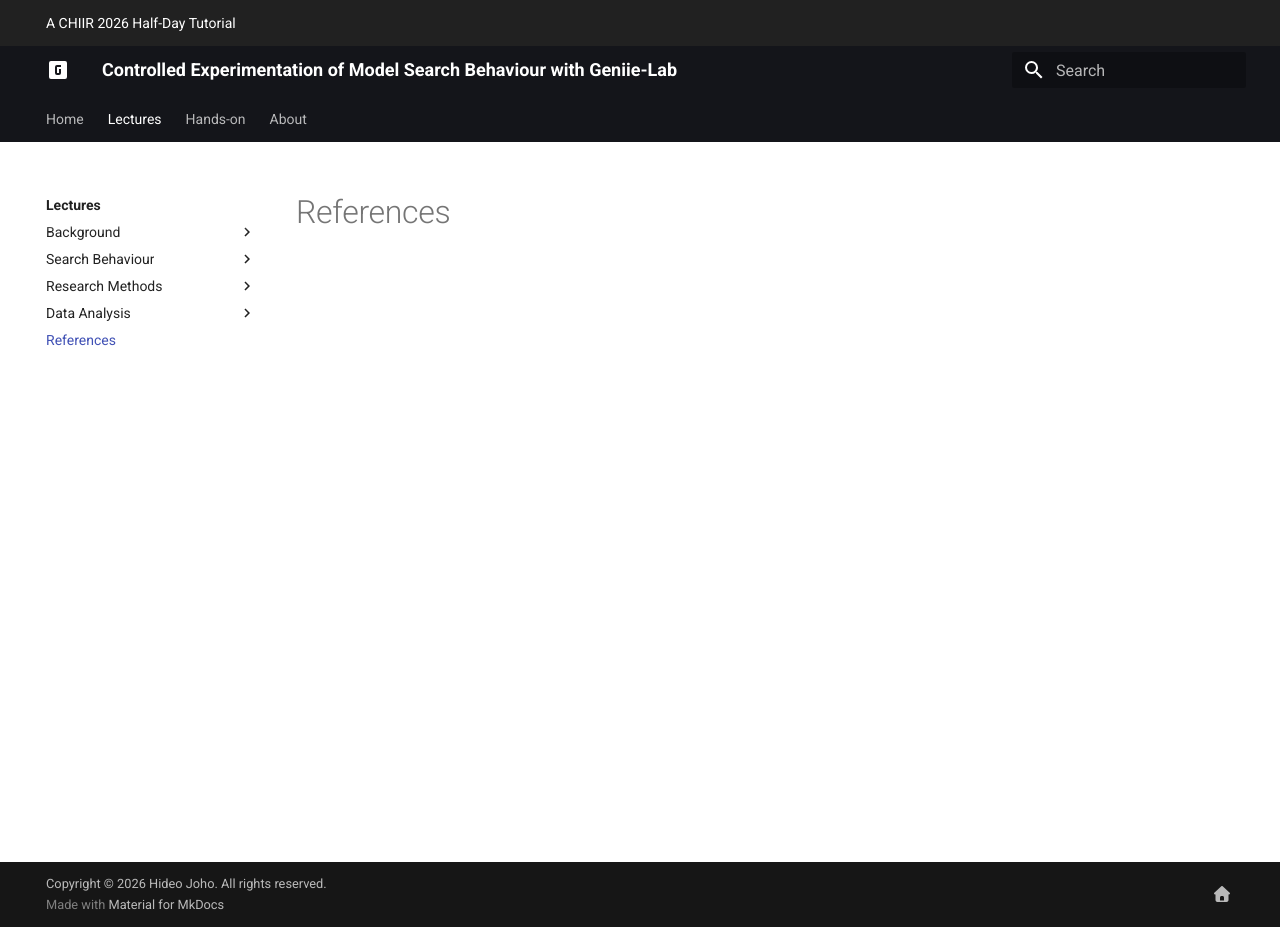
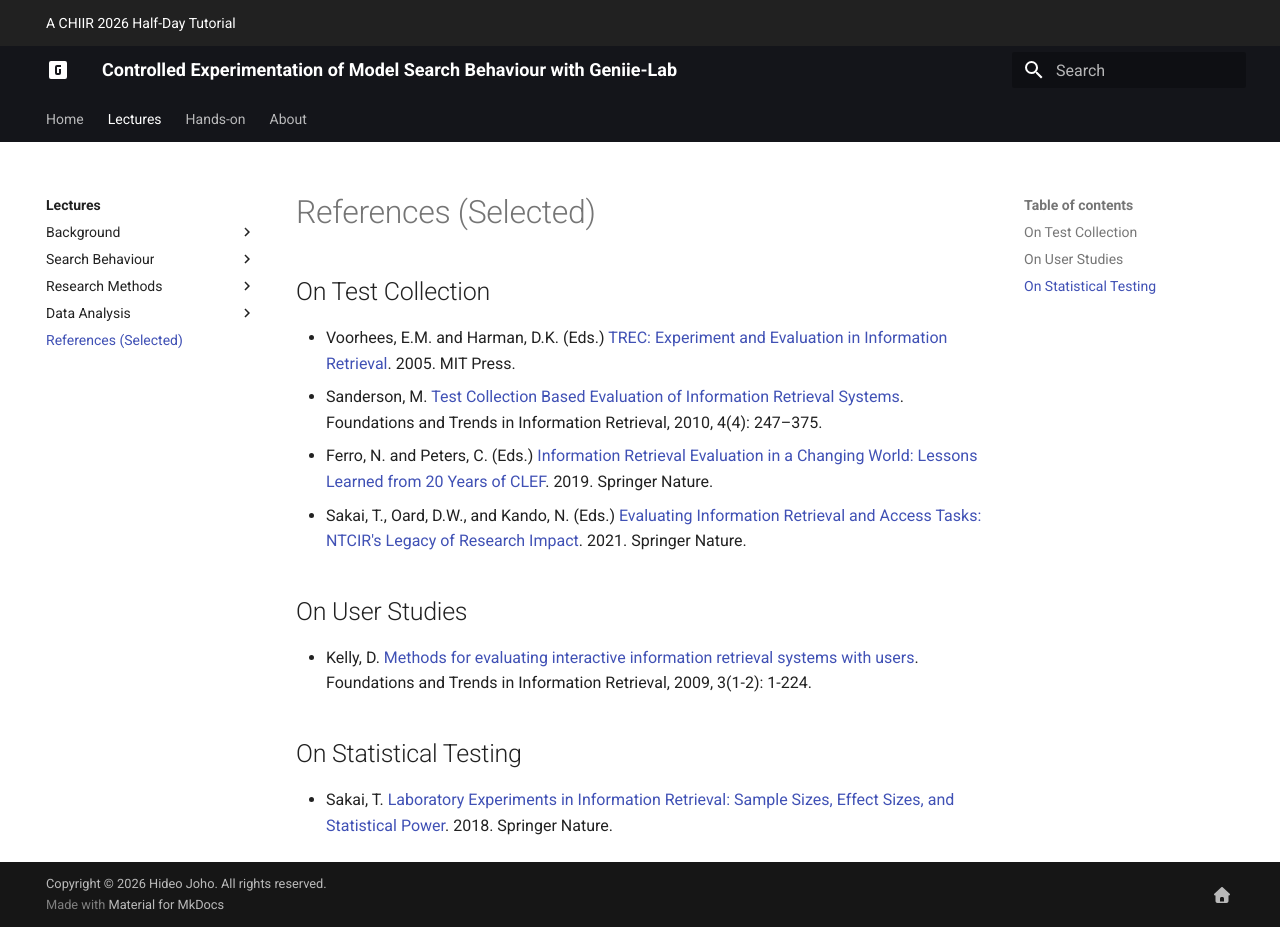
Before and after one commit to geniie-lab/chiir2026, an MkDocs documentation site: the page built from docs/lectures/references.md, in a window 1280 px wide and 927 px high. Built offline with MkDocs 1.6.1 and Material for MkDocs 9.7.7, drawn with Linux system fonts in a browser that asks for light colours.

Commit message:
Added reference

```diff
--- a/docs/lectures/references.md
+++ b/docs/lectures/references.md
@@ -1 +1,18 @@
-# References
+# References (Selected)
+
+## On Test Collection
+
+- Voorhees, E.M. and Harman, D.K. (Eds.) [TREC: Experiment and Evaluation in Information Retrieval](https://mitpress.mit.edu/9780262220736/trec/). 2005. MIT Press.
+- Sanderson, M. [Test Collection Based Evaluation of Information Retrieval Systems](https://doi.org/10.1561/1500000009). Foundations and Trends in Information Retrieval, 2010, 4(4): 247–375.
+- Ferro, N. and Peters, C. (Eds.) [Information Retrieval Evaluation in a Changing World: Lessons Learned from 20 Years of CLEF](https://link.springer.com/book/10.1007/978-3-030-22948-1). 2019. Springer Nature.
+- Sakai, T., Oard, D.W., and Kando, N. (Eds.) [Evaluating Information Retrieval and Access Tasks: NTCIR's Legacy of Research Impact](https://link.springer.com/book/10.1007/978-981-15-5554-1). 2021. Springer Nature.
+
+
+## On User Studies
+
+- Kelly, D. [Methods for evaluating interactive information retrieval systems with users](https://doi.org/10.1561/1500000012). Foundations and Trends in Information Retrieval, 2009, 3(1-2): 1-224.
+
+
+## On Statistical Testing
+
+- Sakai, T. [Laboratory Experiments in Information Retrieval: Sample Sizes, Effect Sizes, and Statistical Power](https://link.springer.com/book/10.1007/978-981-13-1199-4). 2018. Springer Nature.
```
